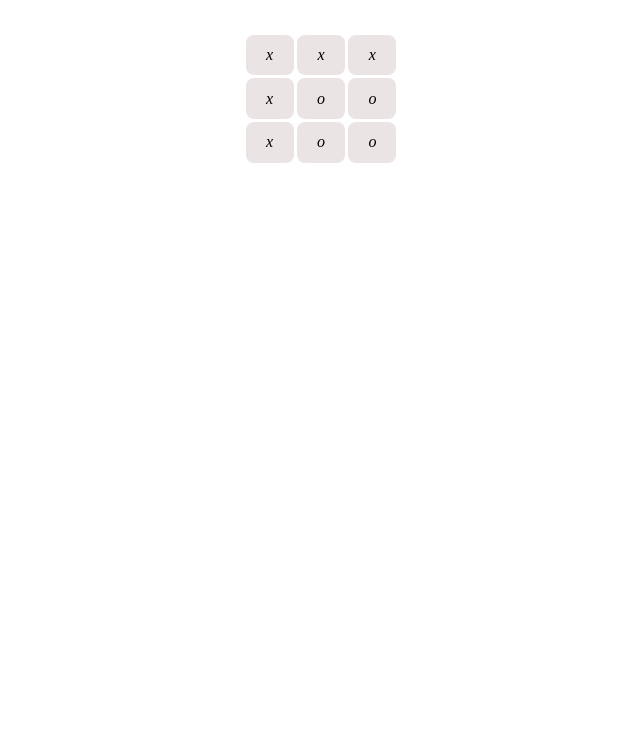
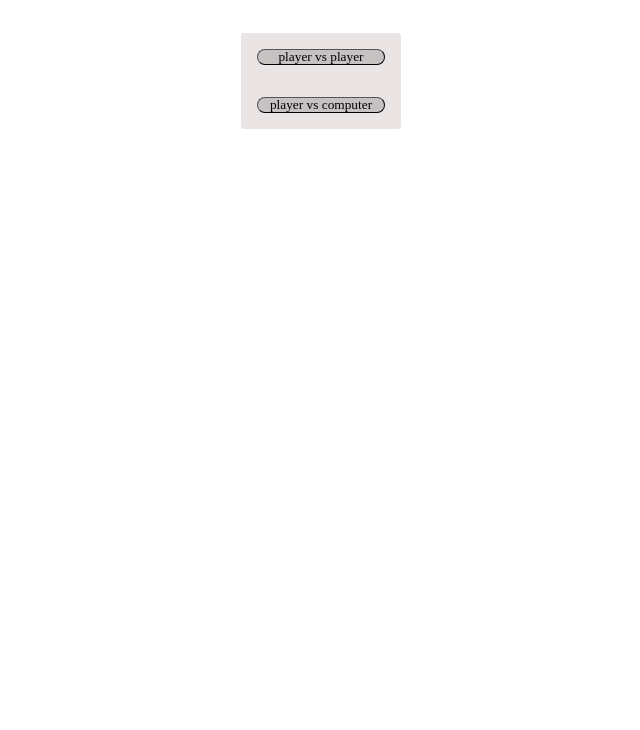
Before and after one commit to HangwelaniMadilonga/tic-tac-toe, a plain HTML site: page index.html in a window 1280 px wide. Shown: the part 70-800 px from the top of the page, without its empty margins (319-959 px from the left). Drawn offline with Linux system fonts and the light colour scheme.

Commit message:
Add first page design.

```diff
--- a/app.js
+++ b/app.js
@@ -1,3 +1,6 @@
+let playGame = () => {};
+
+
 function createBoard (firstName,secondName){
     let gameBoard=[["","",""],
                    ["","",""],
@@ -7,7 +10,8 @@ function createBoard (firstName,secondName){
 
     function initialiseBoard(){
         gameBoard.forEach((cell) => {
-
+            const div = document.createElement('div');
+            div.classList.add('cell');
         });
     };
   }
--- a/index.html
+++ b/index.html
@@ -8,19 +8,27 @@
 </head>
 <body>
     <div id="title-holder">
-        <p id="title">tic-tac-toe</p>
+        <p id="title">Tic-Tac-Toe</p>
     </div>
     <div class="game-container">
-        <div class="cell">x</div>
-        <div class="cell">x</div>
-        <div class="cell">x</div>
-        <div class="cell">x</div>
-        <div class="cell">o</div>
-        <div class="cell">o</div>
-        <div class="cell">x</div>
-        <div class="cell">o</div>
-        <div class="cell">o</div>
+        <!-- <div class="cell"></div>
+        <div class="cell"></div>
+        <div class="cell"></div>
+        <div class="cell"></div>
+        <div class="cell"></div>
+        <div class="cell"></div>
+        <div class="cell"></div>
+        <div class="cell"></div>
+        <div class="cell"></div> -->
+
     </div>
+    <div id="player-selection-container">
+        <div id="player-selection">
+            <button class="selection-button">player vs player</button>
+            <button class="selection-button">player vs computer</button>
+        </div>
+    </div>
+
 
 <script src="app.js"></script>
 </body>
--- a/style.css
+++ b/style.css
@@ -35,7 +35,59 @@ gap: 0.015rem;
     align-items: center;
     background-color: rgb(235, 228, 228);
     border-radius: 0.5rem;
-    padding: 0.7rem;
+    padding: 1.2rem;
     margin: 0.1rem;
     font-style: italic;
+    font-size: 2rem;
+    cursor: pointer;
+    max-height: 2rem;
 }
+
+.cell:hover{
+    animation: myAnim 3s ease 0s 1 normal forwards;
+    box-shadow: 0px 0px 10px 0px #000000;
+    background-color: rgb(198, 194, 194);
+}
+#player-selection-container{
+display: flex;
+align-items: center;
+justify-content: center;
+}
+#player-selection{
+    display: flex;
+    flex-direction: column;
+    background-color:rgb(235, 228, 228);
+    width: 10rem;
+    align-items: center;
+    justify-content: center;
+    border-radius: 0.2rem;
+
+
+}
+
+.selection-button{
+    width: 8rem;
+    max-height: 1rem;
+    display: flex;
+    justify-content: center;
+    align-items: center;
+    margin: 1rem;
+    border-radius: 2rem;
+    border-width: 0.01rem;
+    cursor: pointer;
+    background-color: rgb(198, 194, 194);
+}
+
+@keyframes myAnim {
+	0% {
+		transform: scale(1);
+	}
+
+	50% {
+		transform: scale(1.05);
+	}
+
+	100% {
+		transform: scale(1.05);
+	}
+}
```
